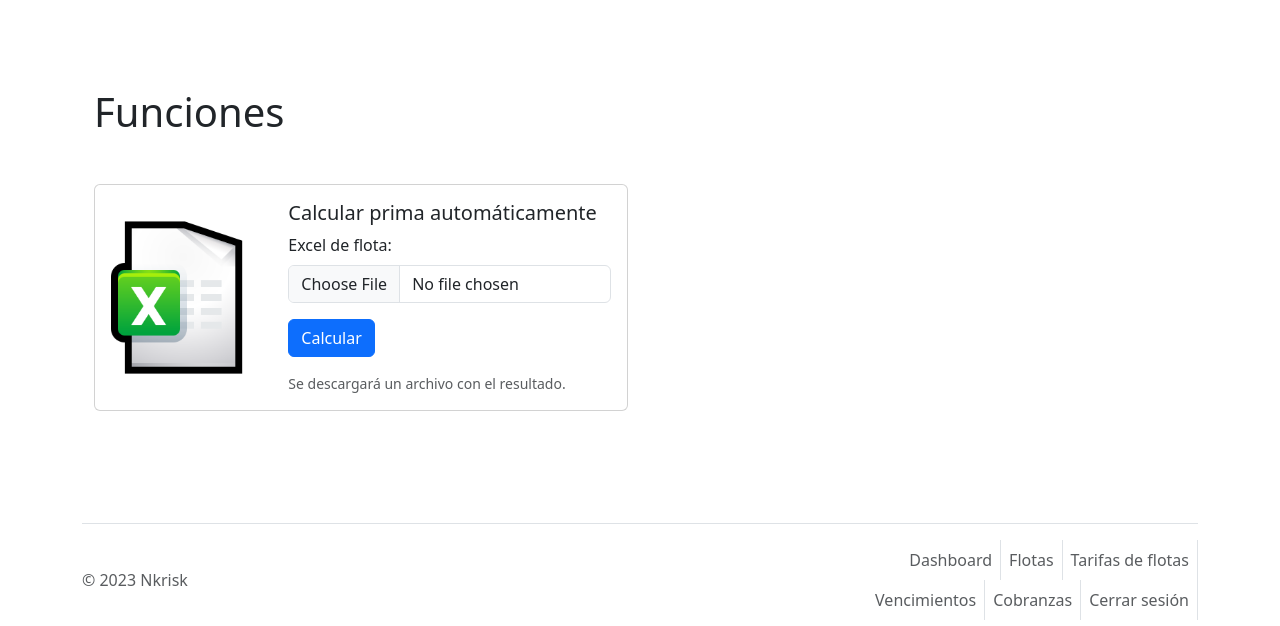
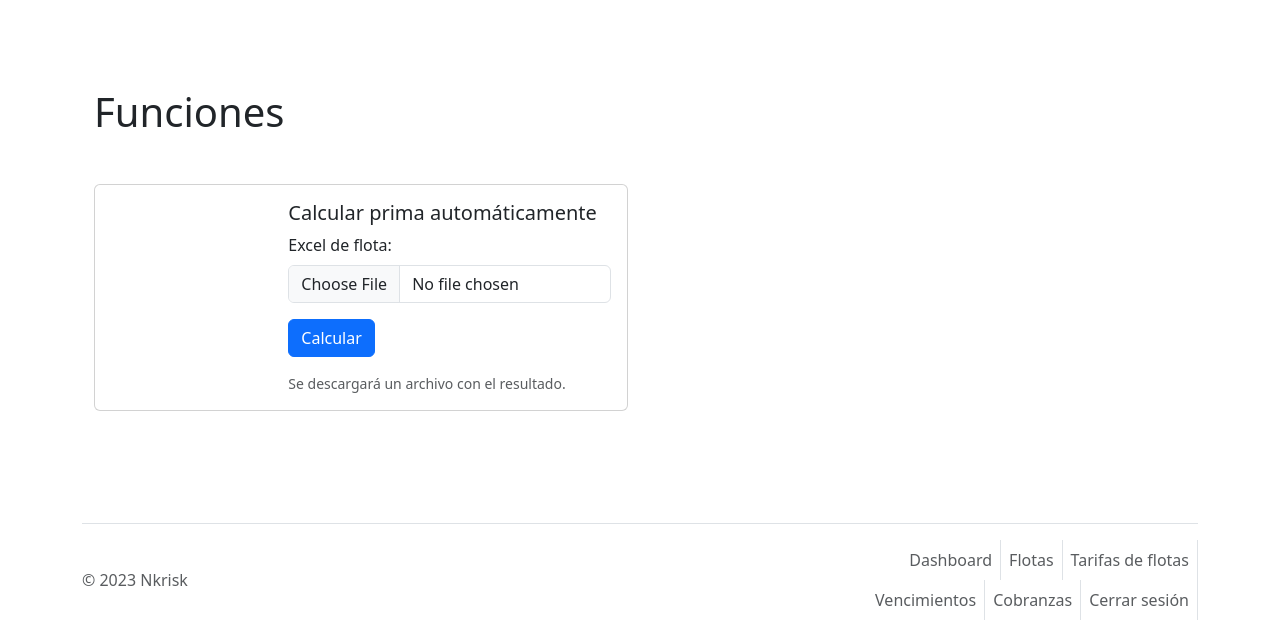
Before and after one commit to Augustorresfx/nkrisk-app, a Django app: page /dashboard/ in a window 1280 px wide. Shown: the part 56-682 px from the top of the page. Run offline with Django 4.2, Linux system fonts and the light colour scheme; the visitor is signed in with stand-in values (Sample User, id 1); some libraries are stand-ins or nearby versions.

Commit message:
solving-static-error-7 [working]

```diff
--- a/templates/index.html
+++ b/templates/index.html
@@ -11,8 +11,8 @@
       <div class="card mb-3 " style="max-width: 540px;">
         <div class="row g-0">
           <div class="col-md-4 d-flex align-items-center justify-content-center">
-            <img src="{% static 'images/microsoft-excel.png' %}" class="img-fluid rounded-start d-md-block d-none" alt="Documento">
-            <img src="{% static 'images/microsoft-excel.png' %}" width="200px" class="img-fluid rounded-start d-md-none " alt="Documento">
+            {% comment %} <img src="{% static 'images/microsoft-excel.png' %}" class="img-fluid rounded-start d-md-block d-none" alt="Documento">
+            <img src="{% static 'images/microsoft-excel.png' %}" width="200px" class="img-fluid rounded-start d-md-none " alt="Documento"> {% endcomment %}
           </div>
           <div class="col-md-8">
             <div class="card-body">
```
